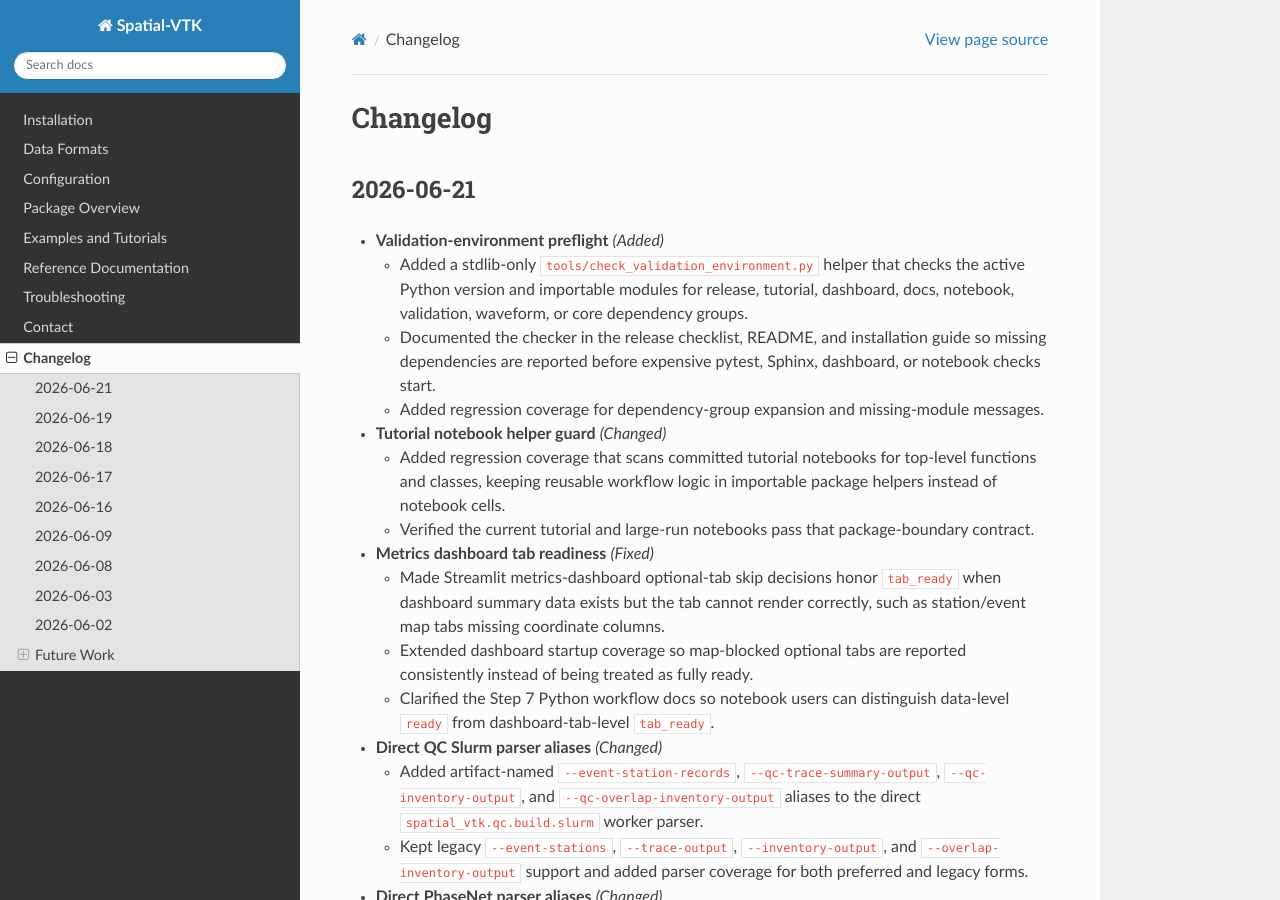
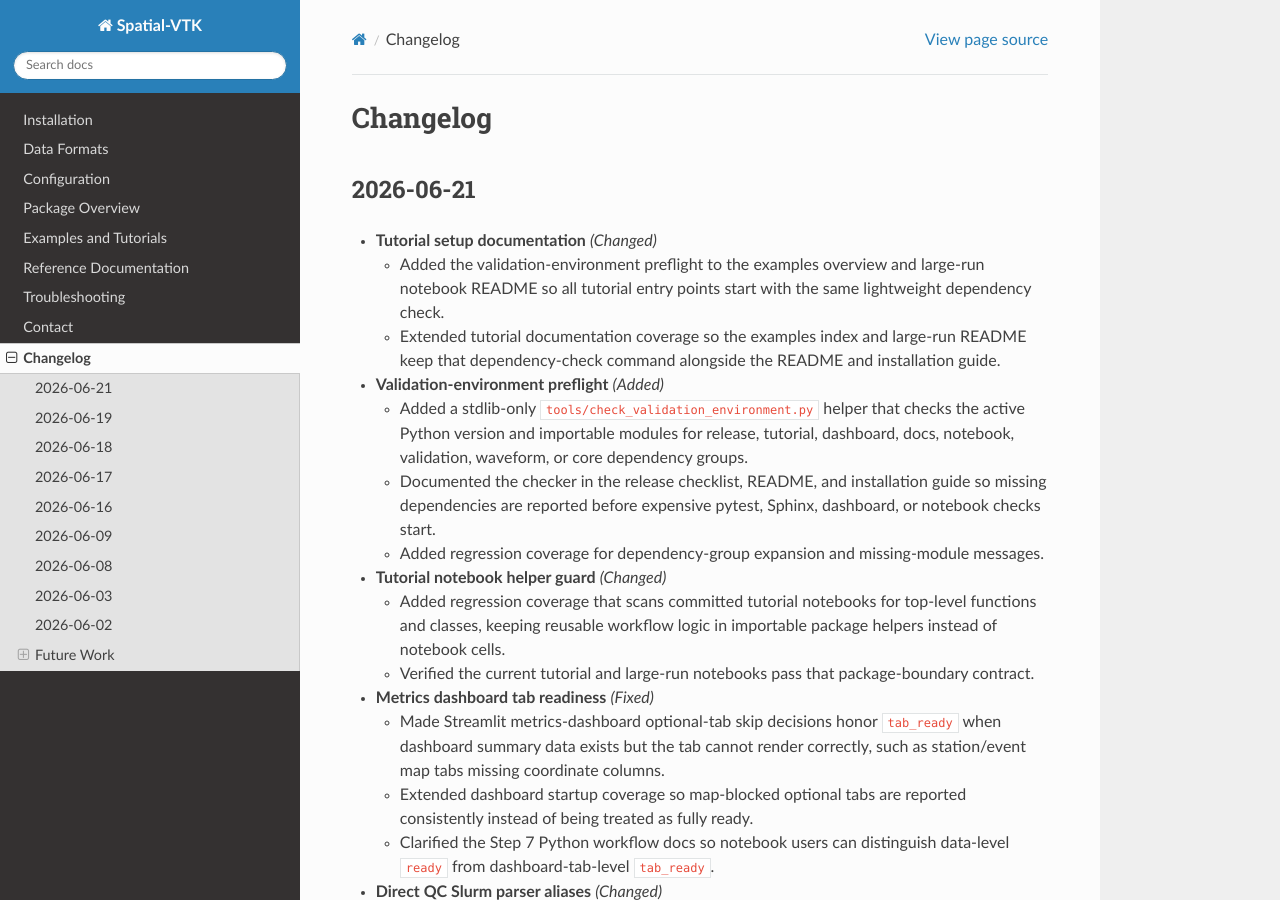
Before and after one commit to bcbirkel/spatial-vtk, a Sphinx documentation site: the page built from docs/changelog.rst, in a window 1280 px wide and 900 px high. Built offline with Sphinx 7.4.7 and the Read the Docs theme 3.1.0, drawn with Linux system fonts in a browser that asks for light colours.

Commit message:
Document tutorial environment preflight

```diff
--- a/docs/changelog.rst
+++ b/docs/changelog.rst
@@ -3,6 +3,15 @@ Changelog
 
 2026-06-21
 ----------
+
+- **Tutorial setup documentation** *(Changed)*
+
+  - Added the validation-environment preflight to the examples overview and
+    large-run notebook README so all tutorial entry points start with the same
+    lightweight dependency check.
+  - Extended tutorial documentation coverage so the examples index and large-run
+    README keep that dependency-check command alongside the README and
+    installation guide.
 
 - **Validation-environment preflight** *(Added)*
 
--- a/docs/examples/index.rst
+++ b/docs/examples/index.rst
@@ -27,6 +27,7 @@ To verify the full standard tutorial from a clean output directory, run:
 .. code-block:: bash
 
    python -m pip install -e ".[validation,docs,dashboard,notebooks,waveforms]"
+   python tools/check_validation_environment.py --groups tutorial
    MPLCONFIGDIR=/tmp/mplconfig_svtk python tools/execute_tutorial_notebooks.py --clean
 
 If pip has trouble solving compiled geospatial or waveform packages in an
@@ -51,6 +52,7 @@ notebooks:
 
 .. code-block:: bash
 
+   python tools/check_validation_environment.py --groups tutorial
    MPLCONFIGDIR=/tmp/mplconfig_svtk python tools/execute_tutorial_notebooks.py --runtime-check-only --include-large-run
 
 The runtime check does not execute notebooks or clean outputs. It checks the
@@ -72,6 +74,7 @@ source checkout, run:
 .. code-block:: bash
 
    python -m pip install -e ".[validation,docs,dashboard,notebooks,waveforms]"
+   python tools/check_validation_environment.py --groups tutorial
    MPLCONFIGDIR=/tmp/mplconfig_svtk python tools/execute_tutorial_notebooks.py --clean --include-large-run
 
 The large-run notebooks still use the committed example data during this
```
Also changed, not shown: docs/examples/large_run/README.md (+4 -0 lines), 1 other file.
